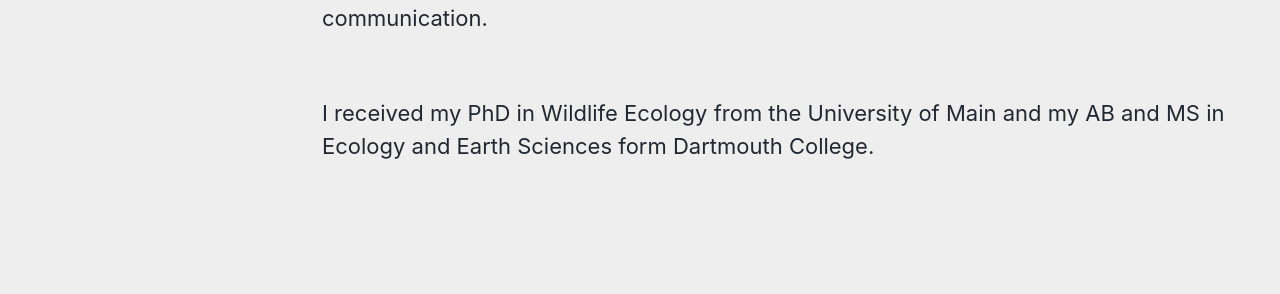
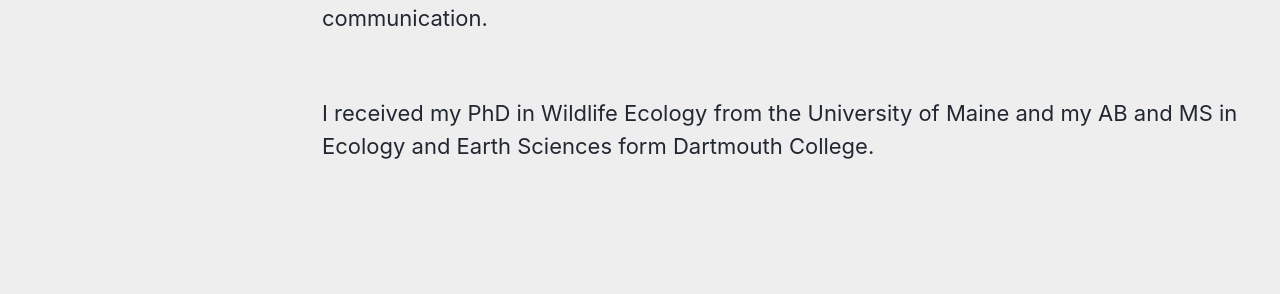
Before and after one commit to mguyette/mguyette.github.io, a Jekyll site: the page built from index.md, in a window 1280 px wide and 900 px high, scrolled down 488 px. Shown: the part 263-557 px from the top of the window. Built offline with Jekyll 4.4.1, drawn with Linux system fonts in a browser that asks for light colours; cached includes are drawn as plain includes; nearby versions of some CDN libraries; the list of posts is cut into pages by our own code.

Commit message:
Update index

```diff
--- a/index.md
+++ b/index.md
@@ -14,4 +14,4 @@
 
 I am a Technical Program Manager with the St. Johns River Water Management District in Florida.  I am responsible for managing the Water Quality Monitoring program for the District, from network design and data collection through quality assurance and communication.<br><br>
 
-I received my PhD in Wildlife Ecology from the University of Main and my AB and MS in Ecology and Earth Sciences form Dartmouth College.
+I received my PhD in Wildlife Ecology from the University of Maine and my AB and MS in Ecology and Earth Sciences form Dartmouth College.
```
Also changed, not shown: _pages/Languages.md (+1 -1 lines).
